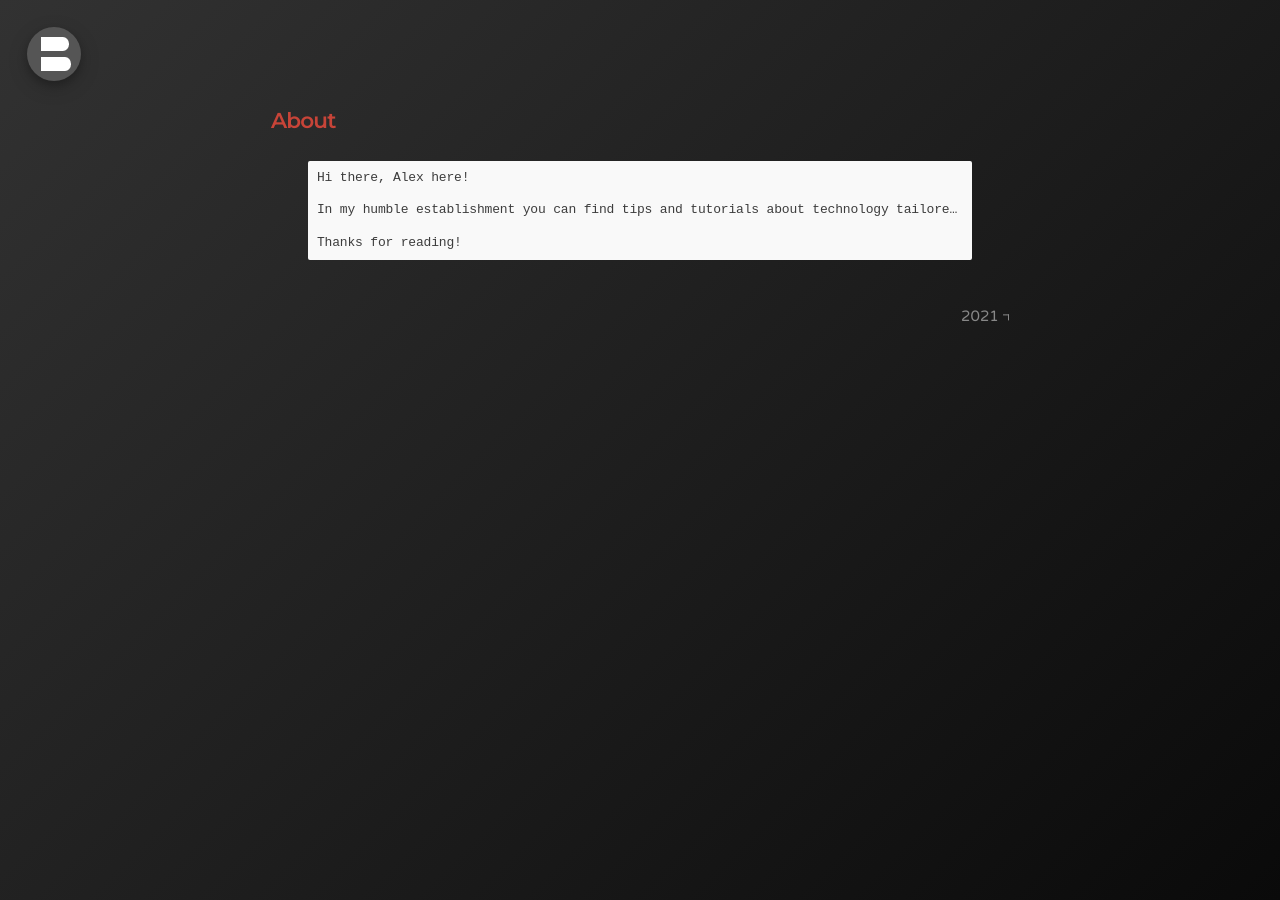
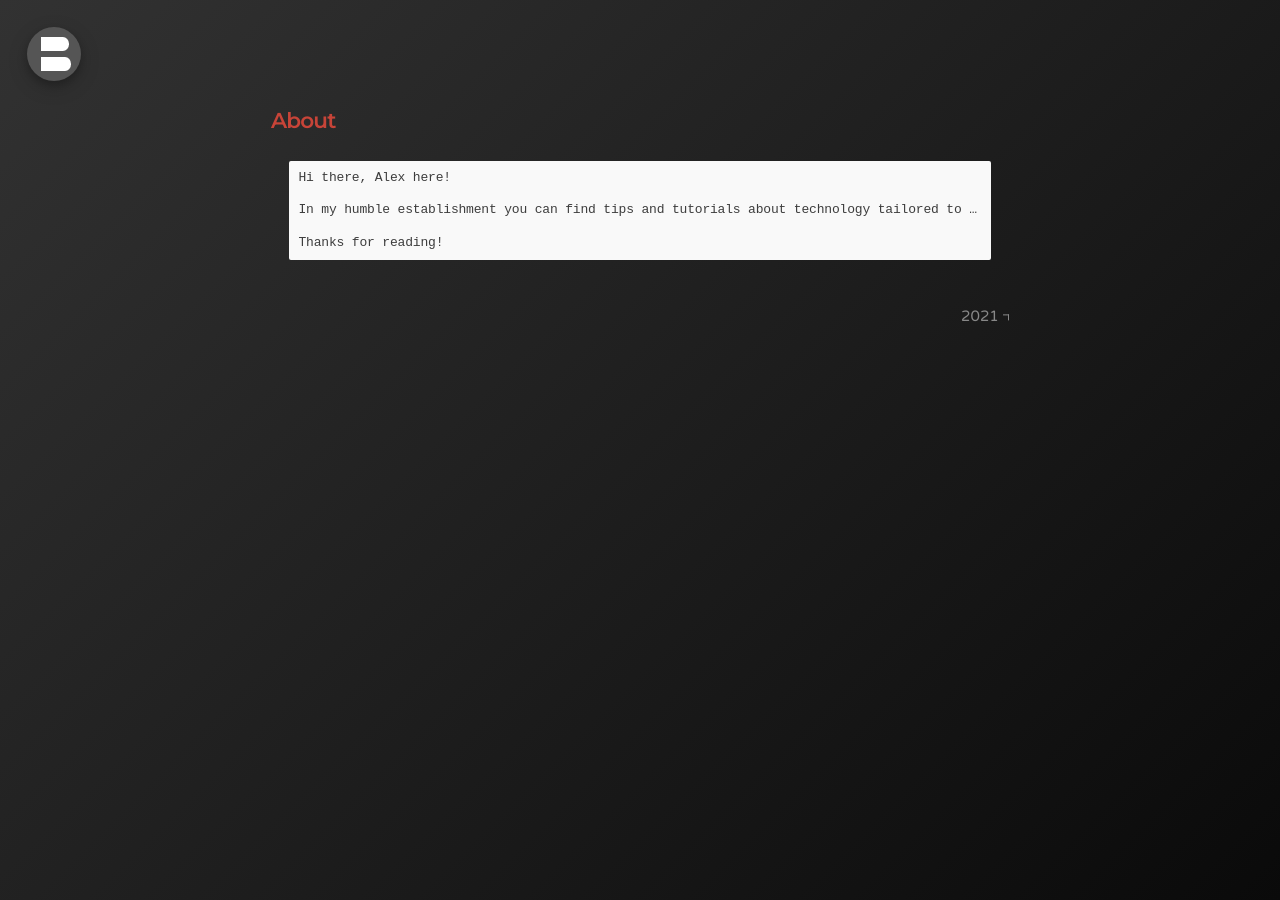
Before and after one commit to bonina/bonina.github.io, a Jekyll site: the page built from about.md, in a window 1280 px wide. Built offline with Jekyll 4.4.1, drawn with Linux system fonts in a browser that asks for light colours.

Commit message:
Update _message.scss

```diff
--- a/_sass/_message.scss
+++ b/_sass/_message.scss
@@ -36,5 +36,5 @@
   //flex-wrap: wrap;
   //flex: auto;
   text-overflow: ellipsis;
-  width: calc(90%);
+  width: calc(95%);
 }
```
